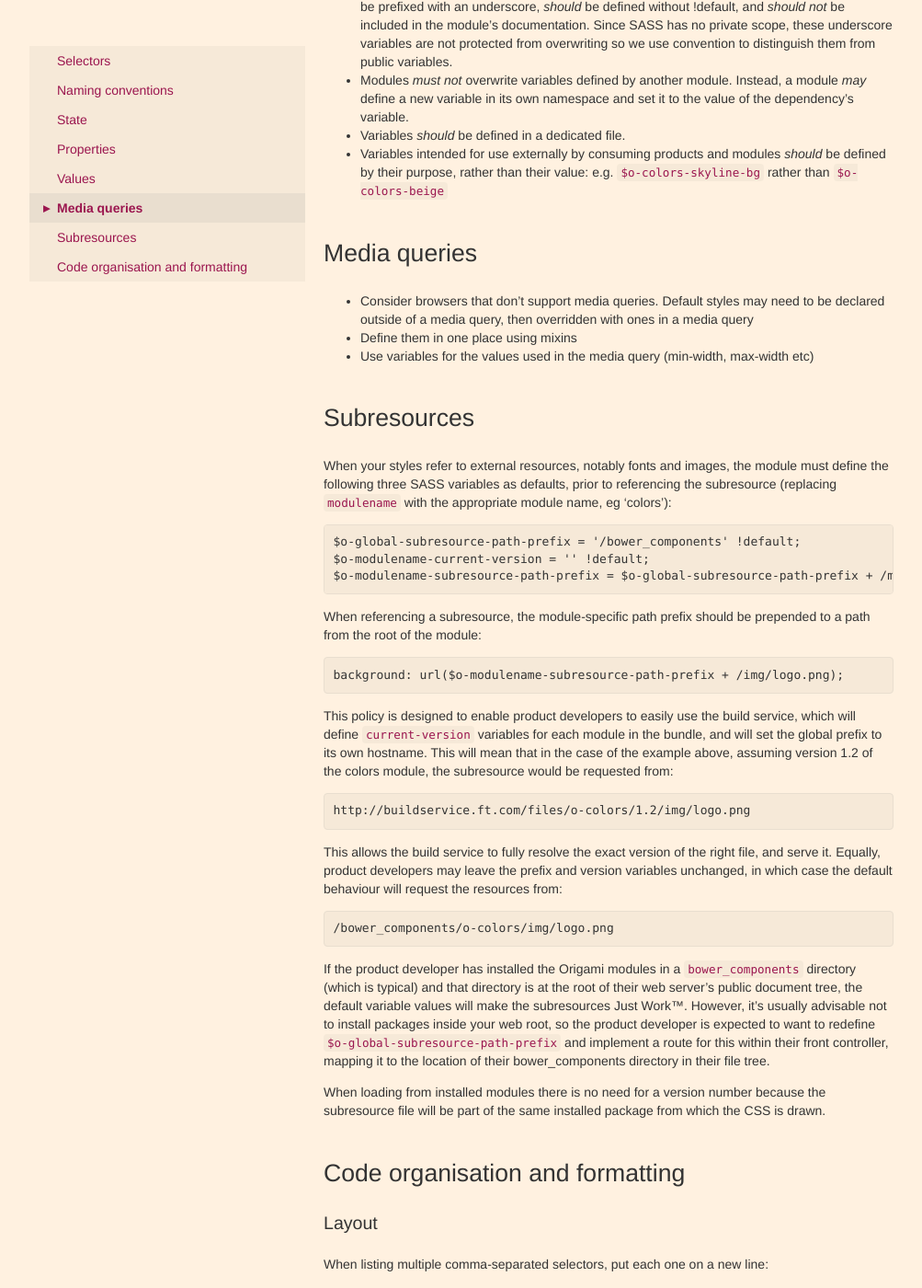
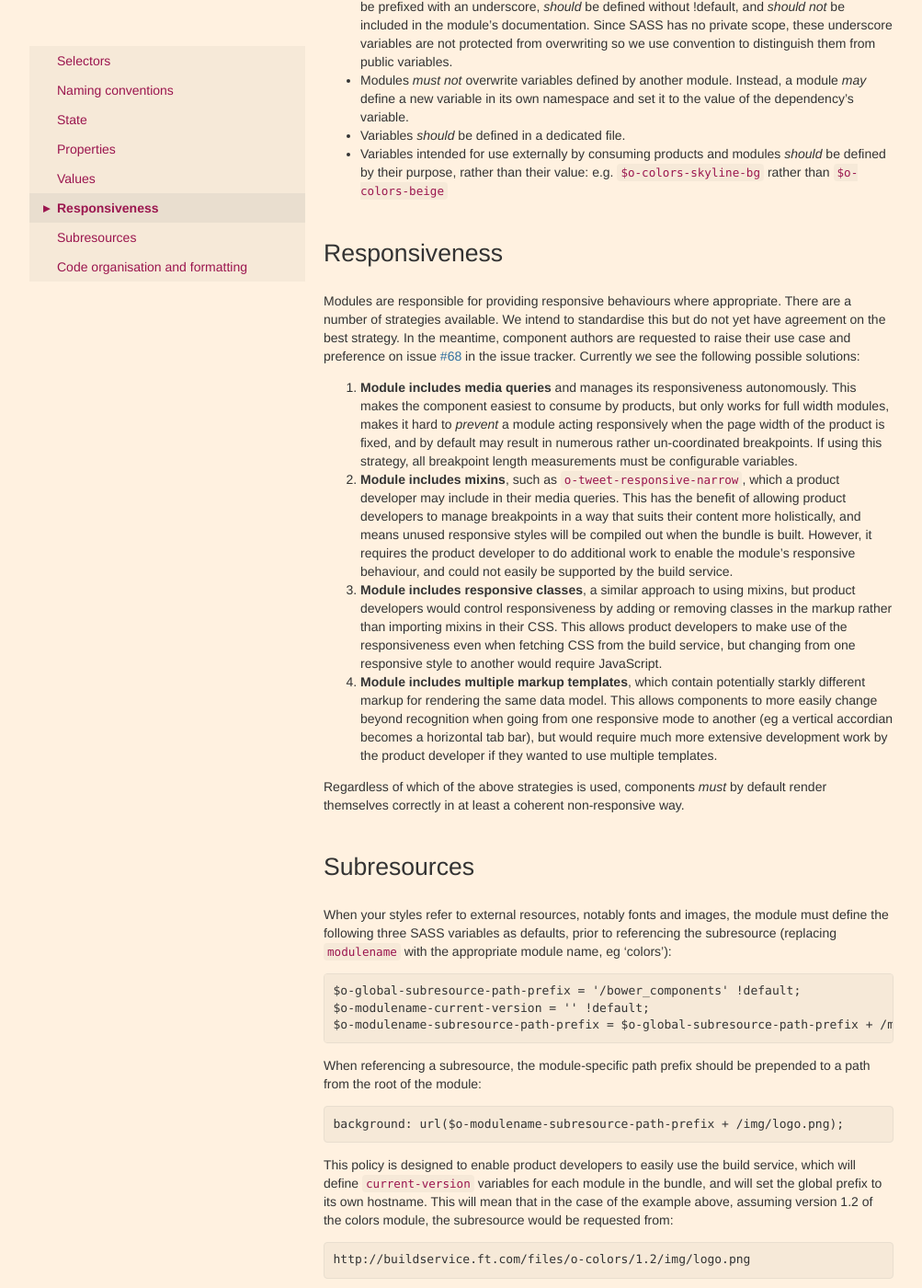
Before and after one commit to Financial-Times/ft-origami, a Jekyll site: the page built from docs/syntax/scss.md, in a window 1280 px wide and 1400 px high, scrolled down 2190 px. Shown: the whole window at 92% size, without its empty margins (138-1141 px from the left). Built offline with Jekyll 4.4.1, drawn with Linux system fonts in a browser that asks for light colours; nearby versions of some CDN libraries.

Commit message:
Responsiveness of modules

```diff
--- a/docs/syntax/scss.md
+++ b/docs/syntax/scss.md
@@ -67,11 +67,16 @@ SASS features should be used only where they result in increased clarity and reu
 * Variables *should* be defined in a dedicated file.
 * Variables intended for use externally by consuming products and modules *should* be defined by their purpose, rather than their value: e.g. `$o-colors-skyline-bg` rather than `$o-colors-beige`
 
-## Media queries
+## Responsiveness
 
-* Consider browsers that don't support media queries. Default styles may need to be declared outside of a media query, then overridden with ones in a media query
-* Define them in one place using mixins
-* Use variables for the values used in the media query (min-width, max-width etc)
+Modules are responsible for providing responsive behaviours where appropriate.  There are a number of strategies available.  We intend to standardise this but do not yet have agreement on the best strategy.  In the meantime, component authors are requested to raise their use case and preference on issue [#68](https://github.com/Financial-Times/ft-origami/issues/68) in the issue tracker.  Currently we see the following possible solutions:
+
+1. **Module includes media queries** and manages its responsiveness autonomously.  This makes the component easiest to consume by products, but only works for full width modules, makes it hard to *prevent* a module acting responsively when the page width of the product is fixed, and by default may result in numerous rather un-coordinated breakpoints.  If using this strategy, all breakpoint length measurements must be configurable variables.
+2. **Module includes mixins**, such as `o-tweet-responsive-narrow`, which a product developer may include in their media queries.  This has the benefit of allowing product developers to manage breakpoints in a way that suits their content more holistically, and means unused responsive styles will be compiled out when the bundle is built.  However, it requires the product developer to do additional work to enable the module's responsive behaviour, and could not easily be supported by the build service.
+3. **Module includes responsive classes**, a similar approach to using mixins, but product developers would control responsiveness by adding or removing classes in the markup rather than importing mixins in their CSS.  This allows product developers to make use of the responsiveness even when fetching CSS from the build service, but changing from one responsive style to another would require JavaScript.
+4. **Module includes multiple markup templates**, which contain potentially starkly different markup for rendering the same data model.  This allows components to more easily change beyond recognition when going from one responsive mode to another (eg a vertical accordian becomes a horizontal tab bar), but would require much more extensive development work by the product developer if they wanted to use multiple templates.
+
+Regardless of which of the above strategies is used, components *must* by default render themselves correctly in at least a coherent non-responsive way.
 
 ## Subresources
 
```
